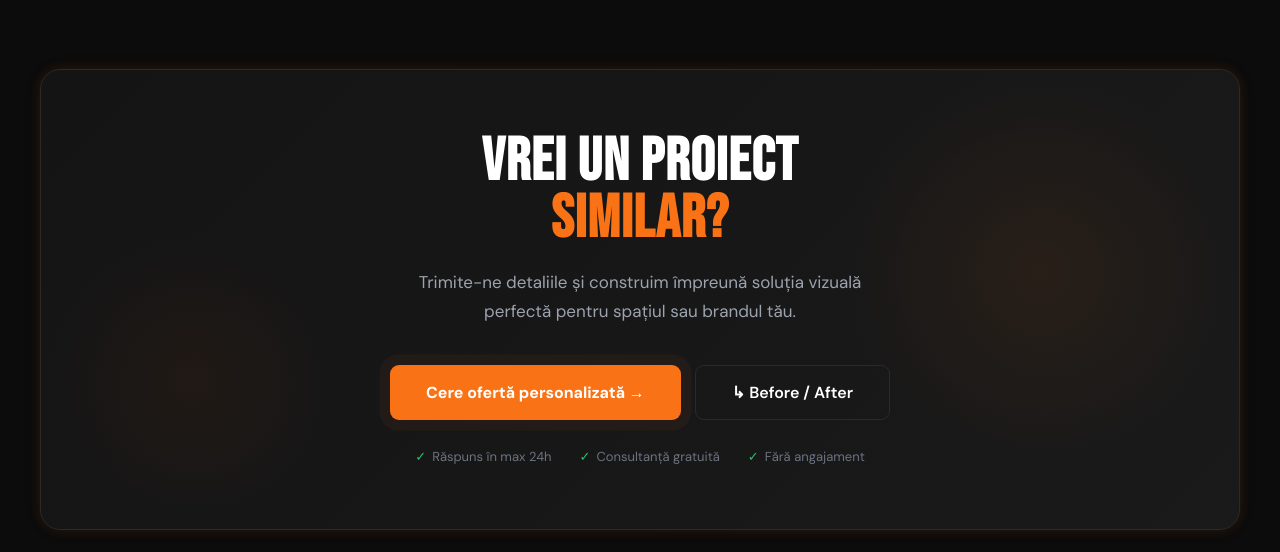
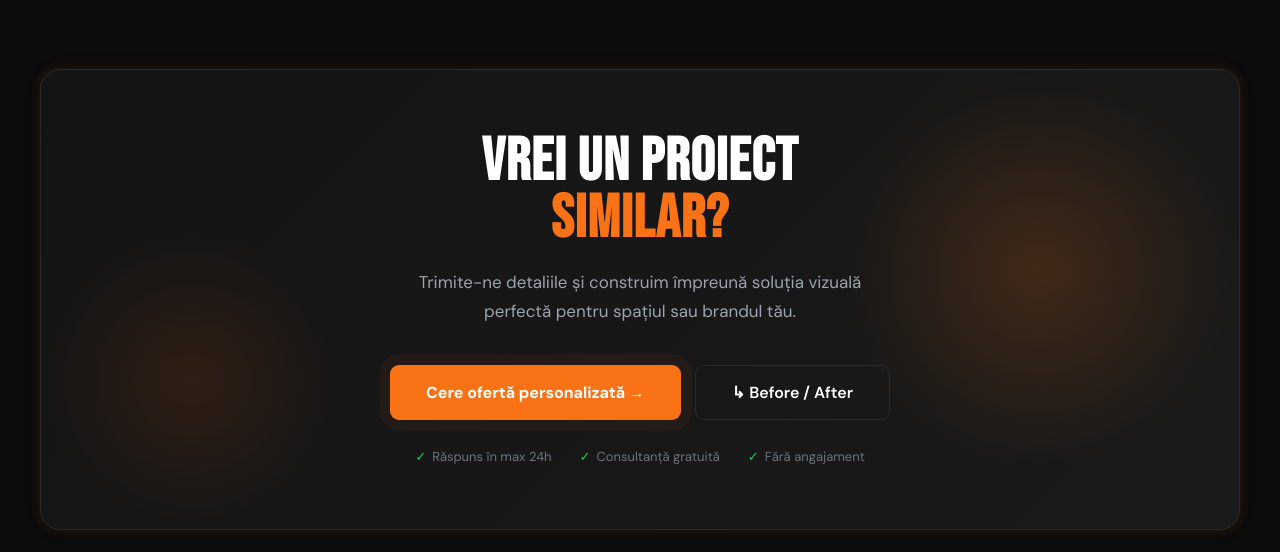
Before and after one commit to darius29/printpeperete, a Next.js app: page /portofoliu in a window 1280 px wide. Shown: the part 2014-2566 px from the top of the page. Built offline with nearby package versions, Linux system fonts and the light colour scheme; no server answers.

Commit message:
feat: boost orange gradients — Portofoliu page sections

```diff
--- a/src/components/portofoliu/PortofoliuCTA.tsx
+++ b/src/components/portofoliu/PortofoliuCTA.tsx
@@ -27,13 +27,13 @@ export default function PortofoliuCTA() {
           <div style={{
             position: "absolute", top: 0, right: 0,
             width: 400, height: 400,
-            background: "radial-gradient(circle,rgba(249,115,22,.07) 0%,transparent 70%)",
+            background: "radial-gradient(circle,rgba(249,115,22,.18) 0%,transparent 70%)",
             pointerEvents: "none",
           }} />
           <div style={{
             position: "absolute", bottom: 0, left: 0,
             width: 300, height: 300,
-            background: "radial-gradient(circle,rgba(234,88,12,.05) 0%,transparent 70%)",
+            background: "radial-gradient(circle,rgba(234,88,12,.12) 0%,transparent 70%)",
             pointerEvents: "none",
           }} />
 
--- a/src/components/portofoliu/PortofoliuHero.tsx
+++ b/src/components/portofoliu/PortofoliuHero.tsx
@@ -23,7 +23,7 @@ export default function PortofoliuHero() {
       {/* Background */}
       <div style={{
         position: "absolute", inset: 0,
-        background: "radial-gradient(ellipse 70% 50% at 50% 0%, rgba(249,115,22,.07) 0%, transparent 65%), var(--bg-base, #0C0C0C)",
+        background: "radial-gradient(ellipse 70% 50% at 50% 0%, rgba(249,115,22,.17) 0%, transparent 65%), var(--bg-void, #0C0C0C)",
       }} />
 
       {/* Grain overlay */}
```
